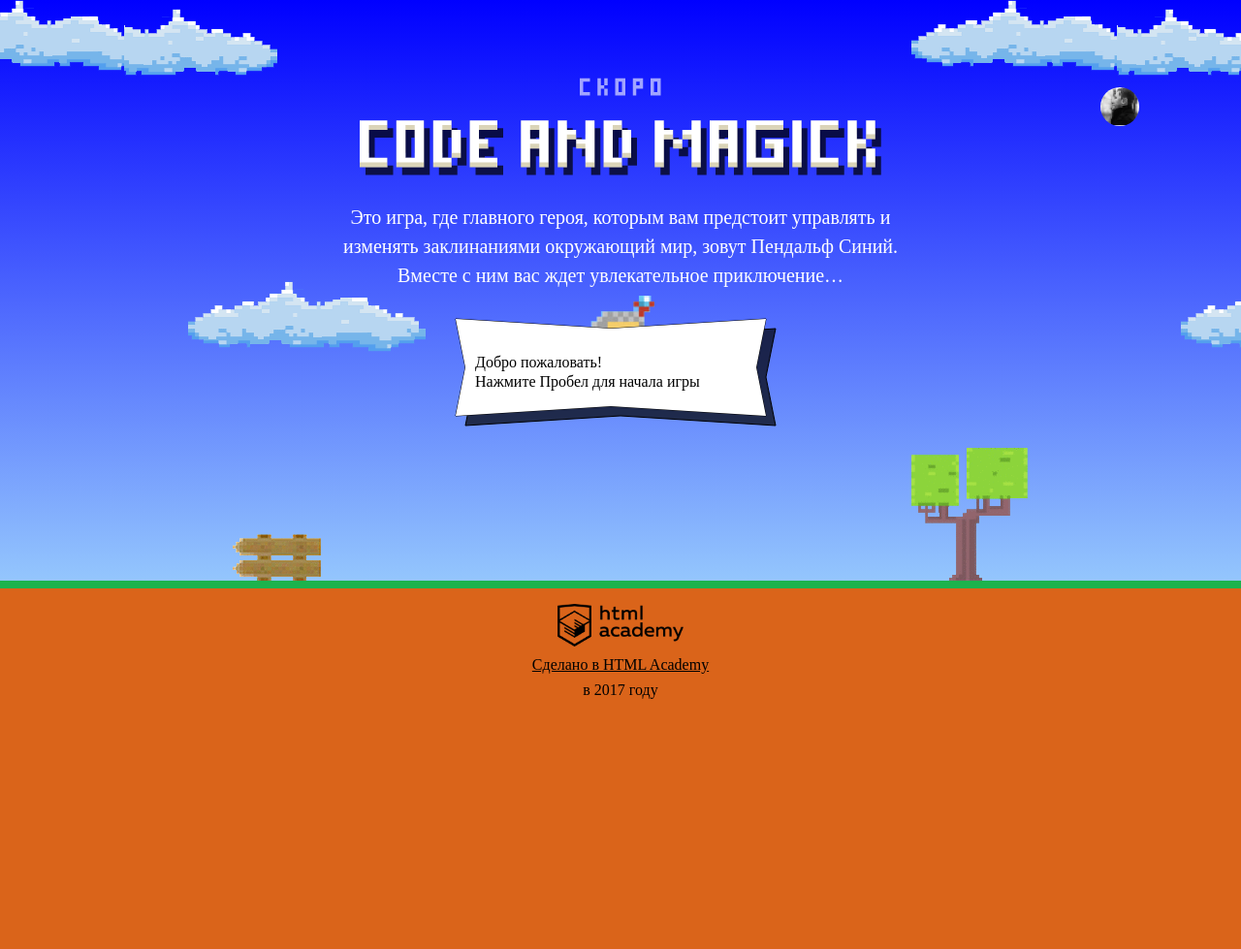
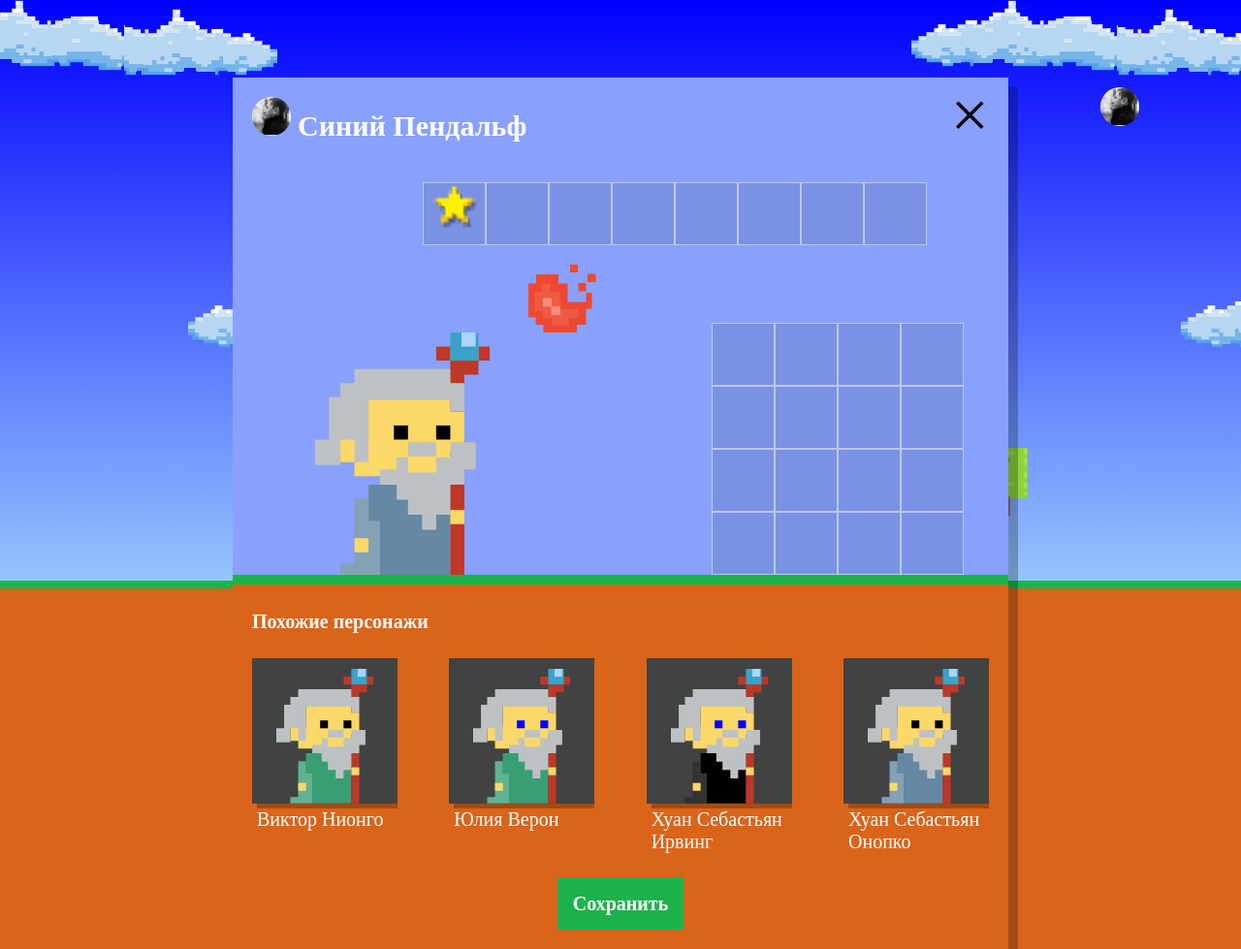
Before and after one commit to 1maximsafronov/32787-code-and-magick-19, a website: page index.html in a window 1280 px wide. Shown: the whole page at 97% size. Before the commit the page ends 800 px from the top, so only its background shows below. Drawn offline with Linux system fonts and the light colour scheme; a web font is replaced by a local one.

Commit message:
Добавил генерацию и вывод случайного волшебника

```diff
--- a/index.html
+++ b/index.html
@@ -210,6 +210,7 @@
 </script>
 <script src="js/stat.js"></script>
 <script src="js/game.js"></script>
+<script src="js/setup.js"></script>
 
 </body>
 </html>
--- /dev/null
+++ b/js/setup.js
@@ -0,0 +1,60 @@
+'use strict';
+
+var WIZARD_NAMES = ['Иван', 'Хуан Себастьян', 'Мария', 'Кристоф', 'Виктор', 'Юлия', 'Люпита', 'Вашингтон'];
+var WIZARD_SURNAMES = ['да Марья', 'Верон', 'Мирабелла', 'Вальц', 'Онопко', 'Топольницкая', 'Нионго', 'Ирвинг'];
+var COAT_COLORS = ['rgb(101, 137, 164)', 'rgb(241, 43, 107)', 'rgb(146, 100, 161)', 'rgb(56, 159, 117)', 'rgb(215, 210, 55)', 'rgb(0, 0, 0)'];
+var EYES_COLORS = ['black', 'red', 'blue', 'yellow', 'green'];
+
+document.querySelector('.setup').classList.remove('hidden');
+
+var similarListElemet = document.querySelector('.setup-similar-list');
+var similarWizardTemplate = document.querySelector('#similar-wizard-template').content.querySelector('.setup-similar-item');
+
+var fragment = document.createDocumentFragment();
+
+var getRandom = function (arr) {
+  var random = arr[Math.floor(Math.random() * arr.length)];
+  return random;
+};
+
+var wizards = [
+  {
+    name: getRandom(WIZARD_NAMES) + ' ' + getRandom(WIZARD_SURNAMES),
+    eyesColor: getRandom(EYES_COLORS),
+    coatColor: getRandom(COAT_COLORS)
+  },
+  {
+    name: getRandom(WIZARD_NAMES) + ' ' + getRandom(WIZARD_SURNAMES),
+    eyesColor: getRandom(EYES_COLORS),
+    coatColor: getRandom(COAT_COLORS)
+  },
+  {
+    name: getRandom(WIZARD_NAMES) + ' ' + getRandom(WIZARD_SURNAMES),
+    eyesColor: getRandom(EYES_COLORS),
+    coatColor: getRandom(COAT_COLORS)
+  },
+  {
+    name: getRandom(WIZARD_NAMES) + ' ' + getRandom(WIZARD_SURNAMES),
+    eyesColor: getRandom(EYES_COLORS),
+    coatColor: getRandom(COAT_COLORS)
+  }
+];
+
+
+var renderWizard = function (wizard) {
+  var wizardElement = similarWizardTemplate.cloneNode(true);
+
+  wizardElement.querySelector('.setup-similar-label').textContent = wizard.name;
+  wizardElement.querySelector('.wizard-eyes').style.fill = wizard.eyesColor;
+  wizardElement.querySelector('.wizard-coat').style.fill = wizard.coatColor;
+
+  return wizardElement;
+};
+
+for (var i = 0; i < wizards.length; i++) {
+  fragment.appendChild(renderWizard(wizards[i]));
+}
+
+similarListElemet.appendChild(fragment);
+
+document.querySelector('.setup-similar').classList.remove('hidden');
--- a/js/stat.js
+++ b/js/stat.js
@@ -20,7 +20,6 @@ var getMax = function (arr) {
     }
   }
   return max;
-
 };
 
 
```
